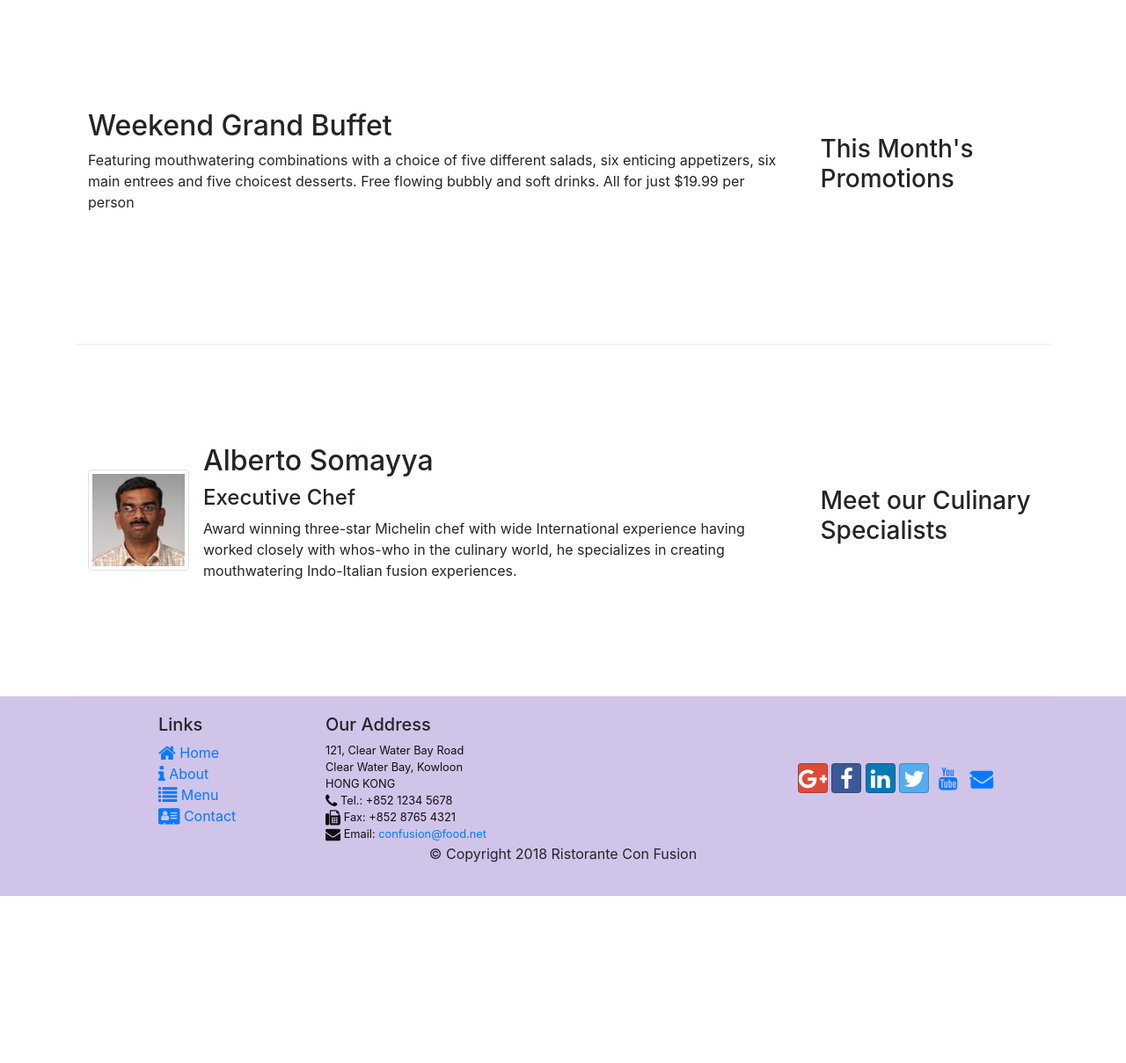
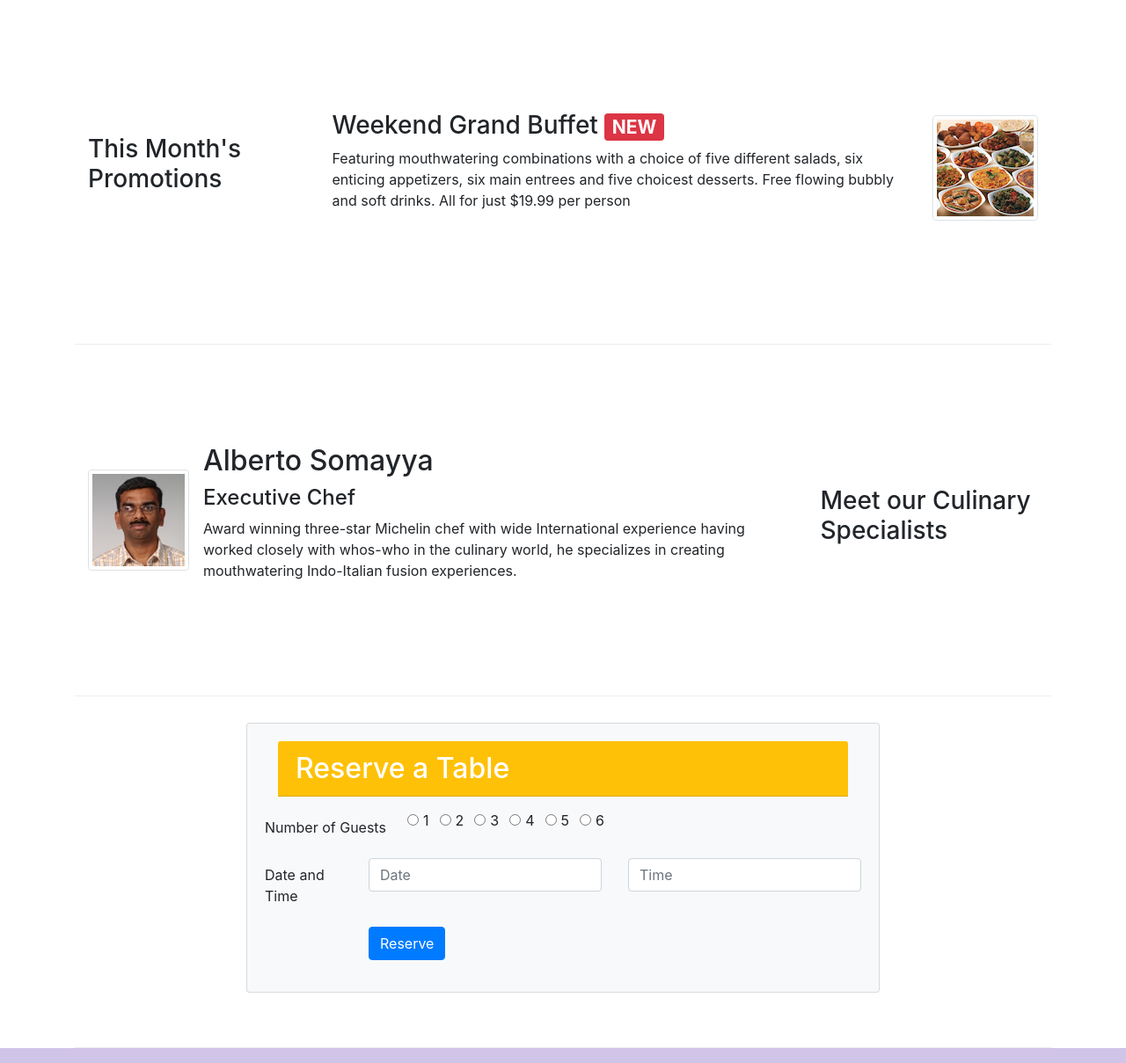
Before and after one commit to najam-saad/front-end-ui-course, a website: page index.html in a window 1280 px wide. Shown: the part 800-2009 px from the top of the page at 88% size. Before the commit the page ends 1819 px from the top, so only its background shows below. Drawn offline with nearby package versions, Linux system fonts and the light colour scheme; files whose address does not match are found by name.

Commit message:
Reservation Button & Form

```diff
--- a/index.html
+++ b/index.html
@@ -46,8 +46,18 @@
                     <h1>Ristorante con Fusion</h1>
                     <p>We take inspiration from the World's best cuisines, and create a unique fusion experience. Our lipsmacking creations will tickle your culinary senses!</p>
                 </div>
-                <div class="col-12 col-sm align-self-center">
+
+
+                <div class="col-12 col-sm-3 d-flex align-self-center justify-content-center">
                     <img src="./img/logo.png" class="img-fluid">
+                </div>
+                <div class="col-12 col-sm-3 d-flex align-items-center justify-content-center mt-3">
+                    <a href="#reservation">
+                        <button  type = "button" class="btn btn-warning ">
+                            Reserve Table
+                    </button>
+                    </a>
+
                 </div>
             </div>
         </div>
@@ -63,7 +73,7 @@
                 <div class="media">
                     <img class="align-self-center mr-3 img-thumbnail d-flex" src="./img/uthappizza.png" alt="Uthappizza">
                     <div class="media-body">
-                        <h2 class="mt-0">Uthappizza</h2>
+                        <h3 class="mt-0">Uthappizza <span class="badge badge-danger mr-3 "> HOT </span><span class="badge badge-pill badge-secondary"> $4.99</span></h3>
                         <p class="d-sm-block d-none"> A unique combination of Indian Uthappam (pancake) and
                             Italian pizza, topped with Cerignola olives, ripe vine
                             cherry tomatoes, Vidalia onion, Guntur chillies and
@@ -78,13 +88,20 @@
 
 
         <div class="row row-content align-items-center">
-            <div class="col-12 col-sm-4 order-sm-last col-md-3">
+            <div class="col-12 col-sm-4  col-md-3">
                 <h3>This Month's Promotions</h3>
             </div>
             <div class="col col-sm col-md">
-                <h2>Weekend Grand Buffet</h2>
-                <p class="d-none d-sm-block">Featuring mouthwatering combinations with a choice of five different salads, six enticing appetizers, six main entrees and five choicest desserts. Free flowing bubbly and soft drinks. All for just $19.99 per person </p>
-            </div>
+                <div class="media">
+                    <div class="media-body">
+                        <h3>Weekend Grand Buffet <span class="badge badge-danger"> NEW   </span></h3>
+                        <p class=" d-none d-sm-block">Featuring mouthwatering combinations with a choice of five different salads, six enticing appetizers, six main entrees and five choicest desserts. Free flowing bubbly and soft drinks. All for just $19.99 per person </p>
+
+                    </div>
+                    <img src="./img/buffet.png" alt = "Weekend Buffet" class="img-thumbnail d-flex align-self-center ml-3 ">
+
+                </div>
+           </div>
         </div>
 
         <div class="row row-content align-items-center">
@@ -107,8 +124,79 @@
                 </div>
 
 
-                  </div>
+
+            </div>
         </div>
+
+        <div class="row row-content" id="reservation">
+            <div class=" col-12 ">
+                <div class=" col-8 offset-2 card card-body  bg-light ">
+                    <div class="col-12 ">
+                        <h2 class="card-header text-white bg-warning text-white "> Reserve a Table </h2>
+                    </div>
+                        <form >
+
+
+                            <div class="form-group row ">
+                                <div class="col-12 col-sm-3 pt-3">
+                                    <label  class="  col-form-label "> Number of Guests </label>
+                                </div>
+
+                                <div class=" form-check form-check-inline">
+                                    <input type="radio" class="form-check-input " name="guestNumber1" id="guestNumber1" value="option1"> </input>
+                                    <label for="inlineRadio1 " class="form-check-label"> 1 </label>
+                                </div>
+
+                                <div class=" form-check form-check-inline pt-0">
+                                    <input type="radio" class="form-check-input " name="guestNumber2" id="guestNumber2" value="option2">  </input>
+                                    <label for="inlineRadio2 " class="form-check-label"> 2 </label>
+                                </div>
+
+                                <div class="form-check form-check-inline">
+                                    <input type="radio" class="form-check-input " name="guestNumber3" id="guestNumber3" value="option3">  </input>
+                                    <label for="inlineRadio3 " class="form-check-label"> 3 </label>
+                                </div>
+                                <div class="form-check form-check-inline">
+                                    <input type="radio" class="form-check-input " name="guestNumber4" id="guestNumber4" value="option4"> </input>
+                                    <label for="inlineRadio4 " class="form-check-label"> 4 </label>
+                                </div>
+                                <div class="form-check form-check-inline">
+                                    <input type="radio" class="form-check-input " name="guestNumber5" id="guestNumber5" value="option5">  </input>
+                                    <label for="inlineRadio5 " class="form-check-label"> 5 </label>
+                                </div>
+                                <div class="form-check form-check-inline">
+                                    <input type="radio" class="form-check-input " name="guestNumber6" id="guestNumber6" value="option6">  </input>
+                                    <label for="inlineRadio6 " class="form-check-label"> 6 </label>
+                                </div>
+                                </div>
+
+                                <div class="form-group row ">
+                                    <label  for= "dateReservation" class="col-12 col-sm-2 col-form-label"> Date and Time </label>
+                                    <div class="col-12 col-sm-5">
+                                        <input type="text"  class="form-control" name="dateReservation" id="dateReservation" placeholder="Date"> </input>
+                                    </div>
+                                    <div class="col-12 col-sm-5">
+                                        <input type="text" class="form-control" name="timeReservation" id="timeReservation" placeholder="Time"> </input>
+
+                                    </div>
+                            </div>
+                            <div class="form-group row ">
+                                <div class="col-12 col-sm-10 offset-2">
+                                    <button type="submit" class="btn btn-primary"> Reserve </button>
+                                </div>
+                            </div>
+
+
+
+
+                        </form>
+
+                </div>
+            </div>
+            </div>
+
+
+
     </div>
 
     <footer class="footer">
```
